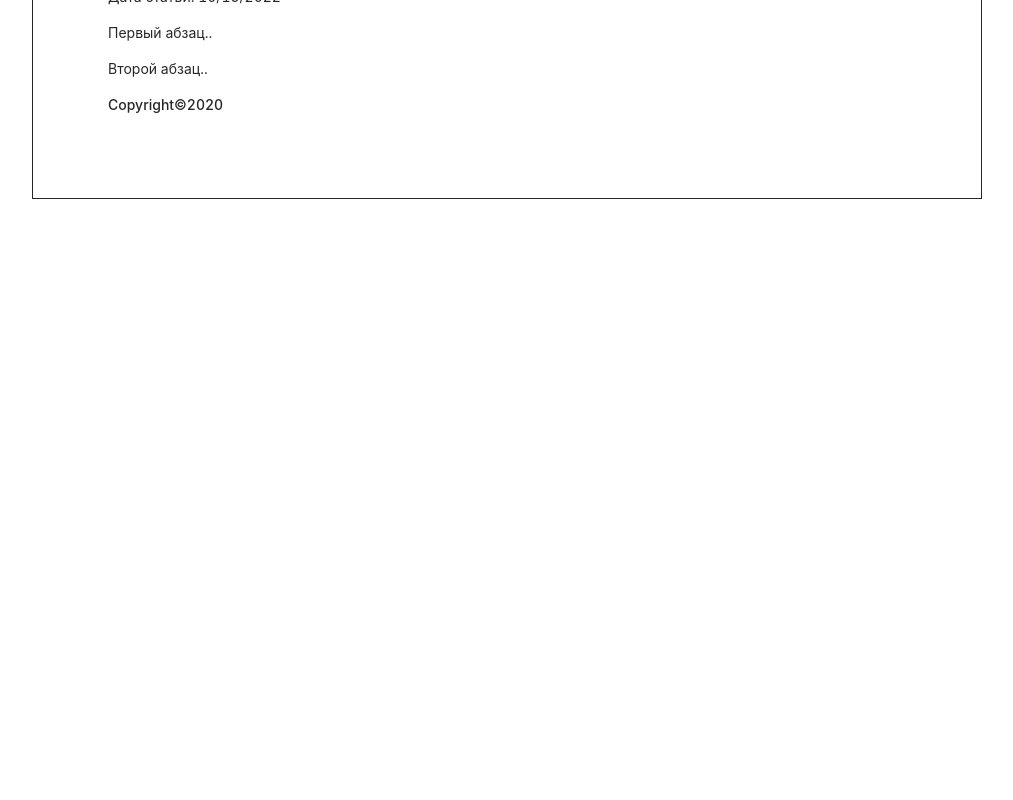
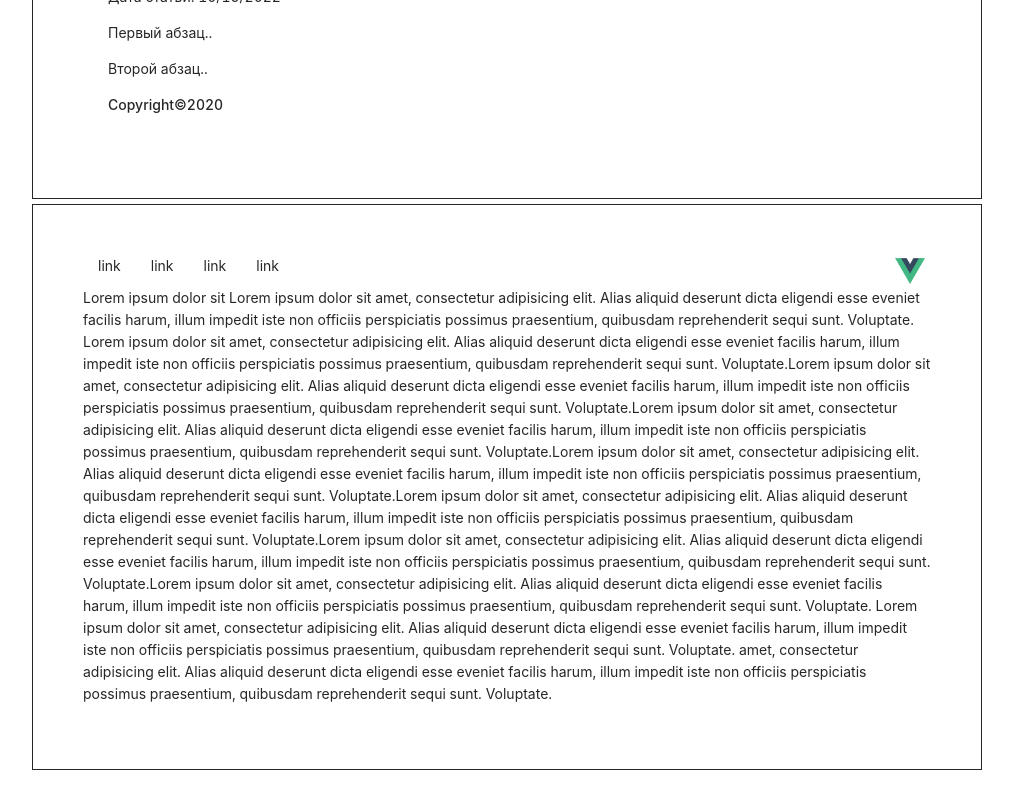
Before and after one commit to kicharr/testing-vue, a Vue app: page /5.1 in a window 1280 px wide. Shown: the part 1540-2340 px from the top of the page, without its empty margins (133-1146 px from the left). Before the commit the page ends 1769 px from the top, so only its background shows below. Built offline with nearby package versions, Linux system fonts and the light colour scheme.

Commit message:
add burger theFirstFive

```diff
--- a/src/components/LessonsChapter5/SlotUser.vue
+++ b/src/components/LessonsChapter5/SlotUser.vue
@@ -1,6 +1,6 @@
 <template>
     <div warpper>
-        <slot></slot>
+        <slot v-bind:userinfo="user"></slot>
     </div>
 </template>
 
@@ -11,8 +11,7 @@ export default {
         return {
             user: {
                 name: 'Tom',
-                secondName: 'Chirle',
-                age: 19
+                age: 36
             }
         }
     }
--- a/src/pages/Chapter1/TheFirst.vue
+++ b/src/pages/Chapter1/TheFirst.vue
@@ -139,6 +139,7 @@ export default {
         this.newSecondName = newNames[newNames.length - 1];
         console.log('newSecondValue')
       }
+
     }
   },
   methods: {
@@ -183,6 +184,9 @@ export default {
       else return "доступ запрещен";
     },
   },
+  beforeMount() {
+    scroll(0,0);
+  }
 }
 </script>
 
--- a/src/pages/Chapter1/TheSecond.vue
+++ b/src/pages/Chapter1/TheSecond.vue
@@ -82,6 +82,9 @@ export default {
     changeBooleanBounded(){
       this.isBounded = true
     }
+  },
+  beforeMount() {
+    scroll(0,0);
   },
   computed: {
     classObj() {
--- a/src/pages/Chapter5/TheFirst5.vue
+++ b/src/pages/Chapter5/TheFirst5.vue
@@ -15,8 +15,8 @@
       <slot-lesson></slot-lesson>
       <slot-lesson>
         <div>
-            <p>Открыт набор на бесплатные курсы Udacity.</p>
-            <p>Заявки принимаются до 16 октября</p>
+          <p>Открыт набор на бесплатные курсы Udacity.</p>
+          <p>Заявки принимаются до 16 октября</p>
         </div>
       </slot-lesson>
     </div>
@@ -44,6 +44,55 @@
         </template>
       </second-container>
     </div>
+    <div class="lesson">
+      <header  class="header">
+        <ul style="display: flex">
+          <li><a href="">link</a></li>
+          <li><a href="">link</a></li>
+          <li><a href="">link</a></li>
+          <li><a href="">link</a></li>
+        </ul>
+        <button class="btnModal"
+                @click="showModal"
+        >
+          <img src="@/assets/logo.png" class="vue-icon-btn" alt="photo">
+        </button>
+      </header>
+      <div class="view__modal" v-show="viewModal">
+        <ul style="display: flex">
+          <li style="list-style: none; padding: 0 15px"><a style="color: inherit" >link</a></li>
+          <li style="list-style: none; padding: 0 15px"><a style="color: inherit" href="">link</a></li>
+          <li style="list-style: none; padding: 0 15px"><a style="color: inherit" href="">link</a></li>
+          <li style="list-style: none; padding: 0 15px"><a style="color: inherit" href="">link</a></li>
+        </ul>
+      </div>
+      <p>Lorem ipsum dolor sit
+        Lorem ipsum dolor sit amet, consectetur adipisicing elit. Alias aliquid deserunt dicta eligendi esse eveniet
+        facilis harum, illum impedit iste non officiis perspiciatis possimus praesentium, quibusdam reprehenderit sequi
+        sunt. Voluptate.
+        Lorem ipsum dolor sit amet, consectetur adipisicing elit. Alias aliquid deserunt dicta eligendi esse eveniet
+        facilis harum, illum impedit iste non officiis perspiciatis possimus praesentium, quibusdam reprehenderit sequi
+        sunt. Voluptate.Lorem ipsum dolor sit amet, consectetur adipisicing elit. Alias aliquid deserunt dicta eligendi
+        esse eveniet facilis harum, illum impedit iste non officiis perspiciatis possimus praesentium, quibusdam
+        reprehenderit sequi sunt. Voluptate.Lorem ipsum dolor sit amet, consectetur adipisicing elit. Alias aliquid
+        deserunt dicta eligendi esse eveniet facilis harum, illum impedit iste non officiis perspiciatis possimus
+        praesentium, quibusdam reprehenderit sequi sunt. Voluptate.Lorem ipsum dolor sit amet, consectetur adipisicing
+        elit. Alias aliquid deserunt dicta eligendi esse eveniet facilis harum, illum impedit iste non officiis
+        perspiciatis possimus praesentium, quibusdam reprehenderit sequi sunt. Voluptate.Lorem ipsum dolor sit amet,
+        consectetur adipisicing elit. Alias aliquid deserunt dicta eligendi esse eveniet facilis harum, illum impedit
+        iste non officiis perspiciatis possimus praesentium, quibusdam reprehenderit sequi sunt. Voluptate.Lorem ipsum
+        dolor sit amet, consectetur adipisicing elit. Alias aliquid deserunt dicta eligendi esse eveniet facilis harum,
+        illum impedit iste non officiis perspiciatis possimus praesentium, quibusdam reprehenderit sequi sunt.
+        Voluptate.Lorem ipsum dolor sit amet, consectetur adipisicing elit. Alias aliquid deserunt dicta eligendi esse
+        eveniet facilis harum, illum impedit iste non officiis perspiciatis possimus praesentium, quibusdam
+        reprehenderit sequi sunt. Voluptate.
+        Lorem ipsum dolor sit amet, consectetur adipisicing elit. Alias aliquid deserunt dicta eligendi esse eveniet
+        facilis harum, illum impedit iste non officiis perspiciatis possimus praesentium, quibusdam reprehenderit sequi
+        sunt. Voluptate.
+        amet, consectetur adipisicing elit. Alias aliquid deserunt dicta eligendi esse eveniet facilis harum, illum
+        impedit iste non officiis perspiciatis possimus praesentium, quibusdam reprehenderit sequi sunt. Voluptate.
+      </p>
+    </div>
   </div>
 </template>
 
@@ -52,9 +101,10 @@
 import TheLight from "@/components/LessonsChapter4/TheLight";
 import TheEnabled from "@/components/LessonsChapter4/TheEnabled";
 import ChildComponent from "@/components/LessonsChapter5/ChildComponent.vue";
-import SlotLesson from  "@/components/LessonsChapter5/SlotLesson.vue"
-import MainContainer  from "@/components/LessonsChapter5/MainContainer.vue"
+import SlotLesson from "@/components/LessonsChapter5/SlotLesson.vue"
+import MainContainer from "@/components/LessonsChapter5/MainContainer.vue"
 import SecondContainer from "@/components/LessonsChapter5/SecondContainer.vue";
+import logo from "@/assets/logo.png"
 
 
 export default {
@@ -64,9 +114,25 @@ export default {
     ChildComponent,
     SlotLesson,
     MainContainer,
-    SecondContainer
+    SecondContainer,
+    // eslint-disable-next-line vue/no-unused-components
+    logo
   },
   name: "TheFirst5",
+  data() {
+    return {
+      viewModal: false,
+    }
+  },
+  methods: {
+    showModal() {
+      if (this.viewModal == false) {
+        return this.viewModal = true
+      } else {
+        return this.viewModal = false
+      }
+    }
+  }
 }
 </script>
 
@@ -84,4 +150,38 @@ export default {
   padding: 50px;
   margin: 5px 0;
 }
+
+.btnModal {
+  border: none;
+  background-color: transparent;
+  cursor: pointer;
+
+}
+
+.vue-icon-btn {
+  max-width: 30px;
+  width: 100%;
+}
+.header {
+  display: flex;
+  flex-direction: row;
+  justify-content: space-between;
+}
+.header ul {
+  padding: 0;
+  margin: 0;
+}
+.header li {
+  list-style: none;
+  padding: 0px 15px;
+}
+.header a{
+  color: inherit;
+}
+.view__modal {
+
+  background-color: #999999;
+  padding: 15px;
+  border-radius: 5px;
+}
 </style>
--- a/src/pages/Chapter5/TheSecond5.vue
+++ b/src/pages/Chapter5/TheSecond5.vue
@@ -2,10 +2,11 @@
   <div class="wrapper">
     <div class="lesson">
       <SlotUser>
-        <h3>Информация о пользователе:</h3>
-        <p>Имя: {{user.name}}</p>
-        <p>Фамилия: {{user.secondName}}</p>
-        <p>Возраст: {{user.age}}</p>
+        <template v-slot:default="props">
+          <h3>Информация о пользователе:</h3>
+          <p>Имя: {{ props.userinfo.name }}</p>
+          <p>Возраст: {{ props.userinfo.age }}</p>
+        </template>
       </SlotUser>
     </div>
   </div>
```
